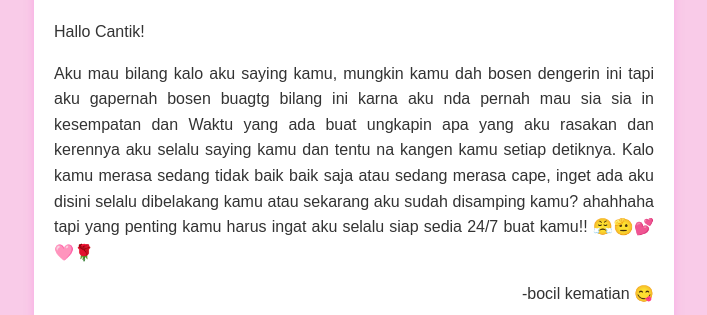
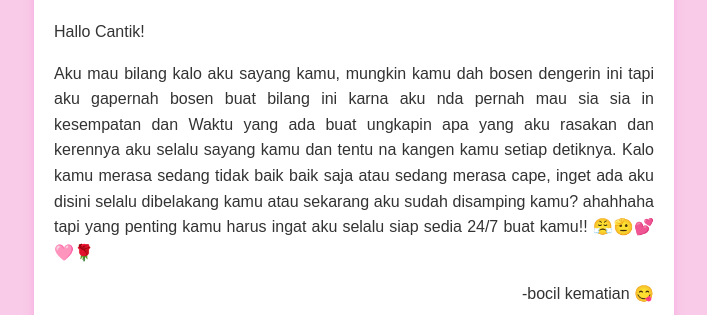
Before and after one commit to omegaygy/omegaygy.github.io, a plain HTML site: page longtext.html in a window 1280 px wide. Shown: the part 254-569 px from the top of the page, without its empty margins (286-993 px from the left). Drawn offline with Linux system fonts and the light colour scheme.

Commit message:
Update longtext.html

```diff
--- a/longtext.html
+++ b/longtext.html
@@ -59,7 +59,7 @@
             Hallo Cantik!
         </p>
         <p>
-            Aku mau bilang kalo aku saying kamu, mungkin kamu dah bosen dengerin ini tapi aku gapernah bosen buagtg bilang ini karna aku nda pernah mau sia sia in kesempatan dan Waktu yang ada buat ungkapin apa yang aku rasakan dan kerennya aku selalu saying kamu dan tentu na kangen kamu setiap detiknya. Kalo kamu merasa sedang tidak baik baik saja atau sedang merasa cape, inget ada aku disini selalu dibelakang kamu atau sekarang aku sudah disamping kamu? ahahhaha tapi yang penting kamu harus ingat aku selalu siap sedia 24/7 buat kamu!! 😤🫡💕🩷🌹
+            Aku mau bilang kalo aku sayang kamu, mungkin kamu dah bosen dengerin ini tapi aku gapernah bosen buat bilang ini karna aku nda pernah mau sia sia in kesempatan dan Waktu yang ada buat ungkapin apa yang aku rasakan dan kerennya aku selalu sayang kamu dan tentu na kangen kamu setiap detiknya. Kalo kamu merasa sedang tidak baik baik saja atau sedang merasa cape, inget ada aku disini selalu dibelakang kamu atau sekarang aku sudah disamping kamu? ahahhaha tapi yang penting kamu harus ingat aku selalu siap sedia 24/7 buat kamu!! 😤🫡💕🩷🌹
         </p>
         <p style="text-align: right;">
             -bocil kematian 😋
```
